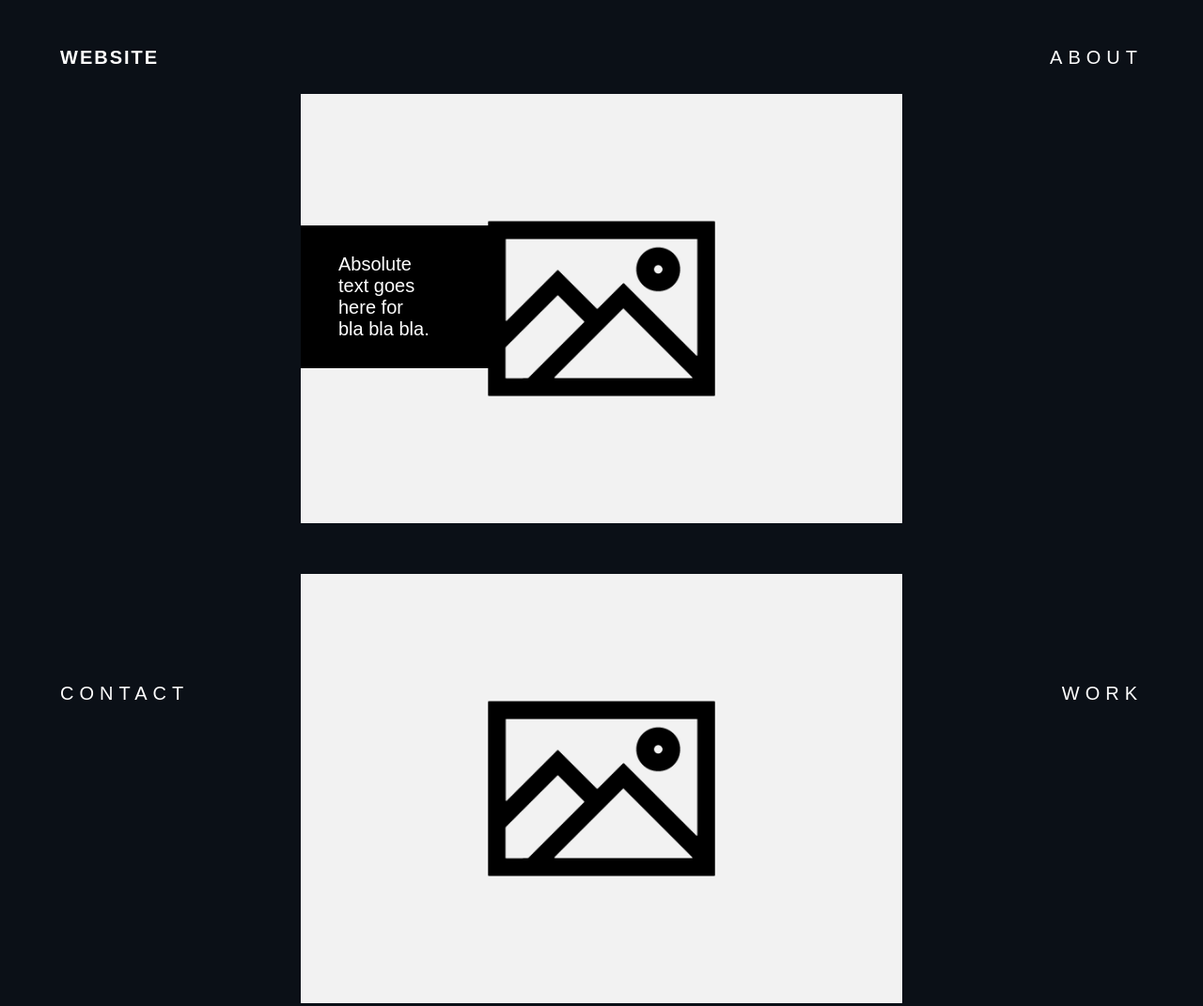
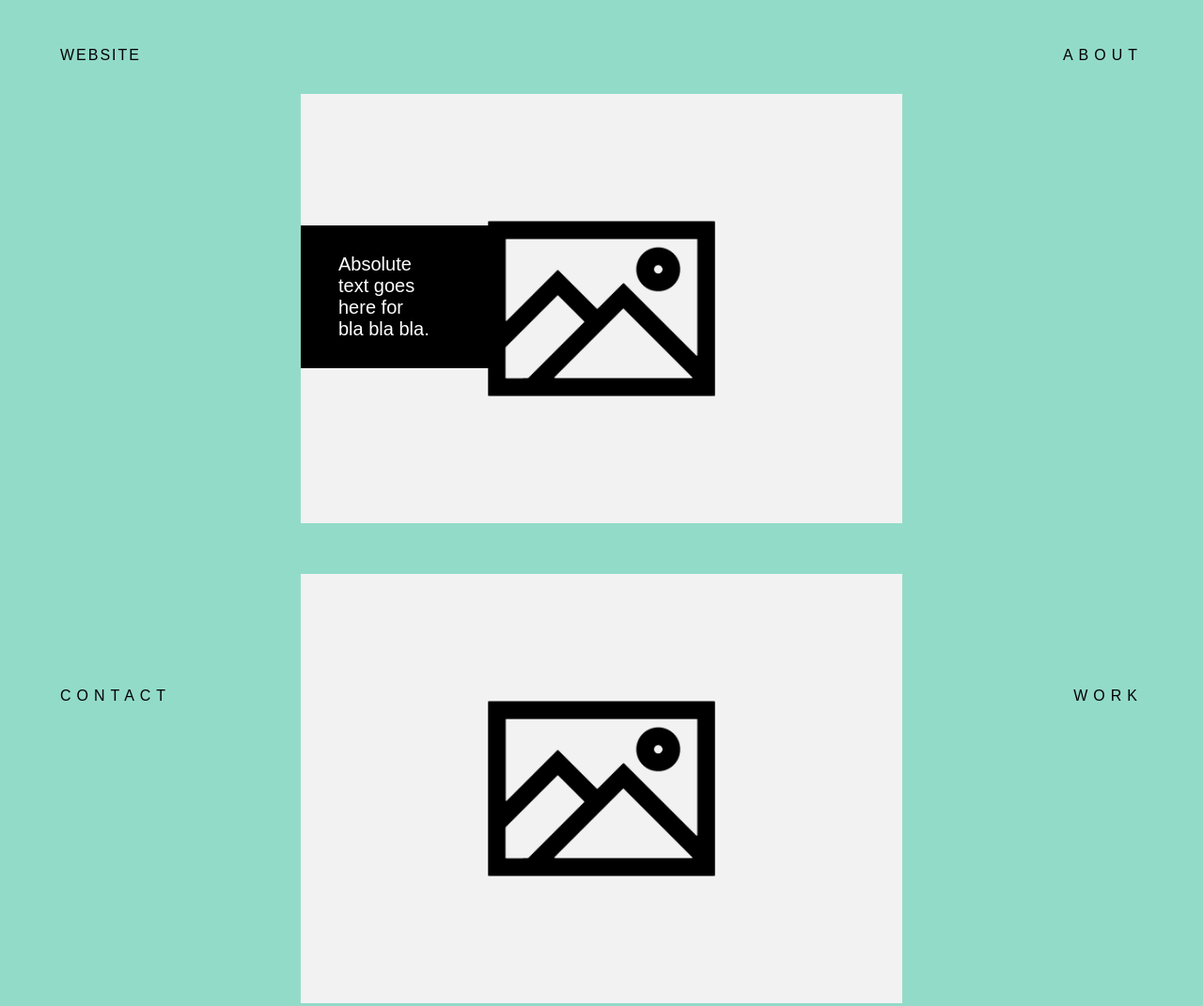
Before and after one commit to charliematina/mockup, a plain HTML site: page index.html in a window 1280 px wide. Shown: the top 1071 px of the page at 94% size. Drawn offline with Linux system fonts and the light colour scheme.

Commit message:
Changed background color and will probably change the mid section of the site

```diff
--- a/SASS/style.scss
+++ b/SASS/style.scss
@@ -1,14 +1,14 @@
 $primary-font : 'Oswald	', sans-serif;
-$primary-font-color : white;
+$primary-font-color : black;
 $nav-font-weight : 300;
 $nav-font-spacing : 6px;
-$nav-font-size : 20px;
+$nav-font-size : 16px;
 $nav-height : 50px;
 $div-conatiner-check : none;
 $nav-width : 100%;
 
 body{
-	background-color: #0B1017;
+	background-color: #93dbc9;
 	margin: auto;
 	width: 100%;
 	color: $primary-font-color;
@@ -60,8 +60,8 @@ nav{
 }
 
 #nav-logo{
-	font-size: 20px;
-	font-weight: 700;
+	font-size: $nav-font-size;
+	font-weight: $nav-font-weight;
 	letter-spacing: 2px;
 	float: left;
 	margin-top: $nav-height;
```
Also changed, not shown: css/style.css, 1 other file.
